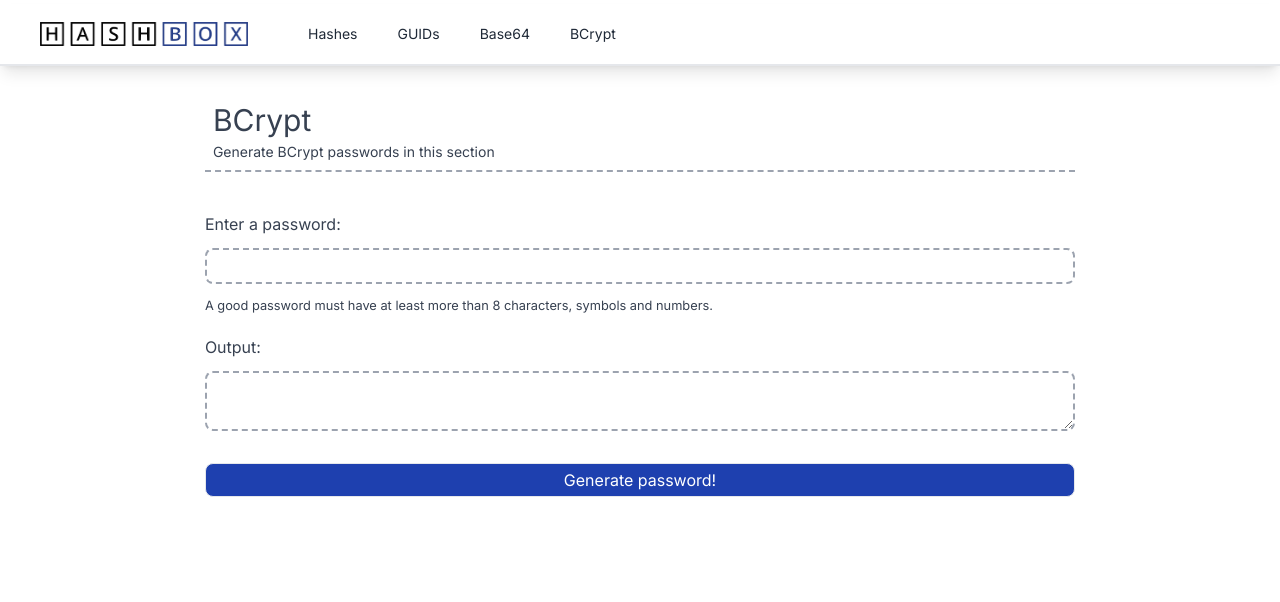
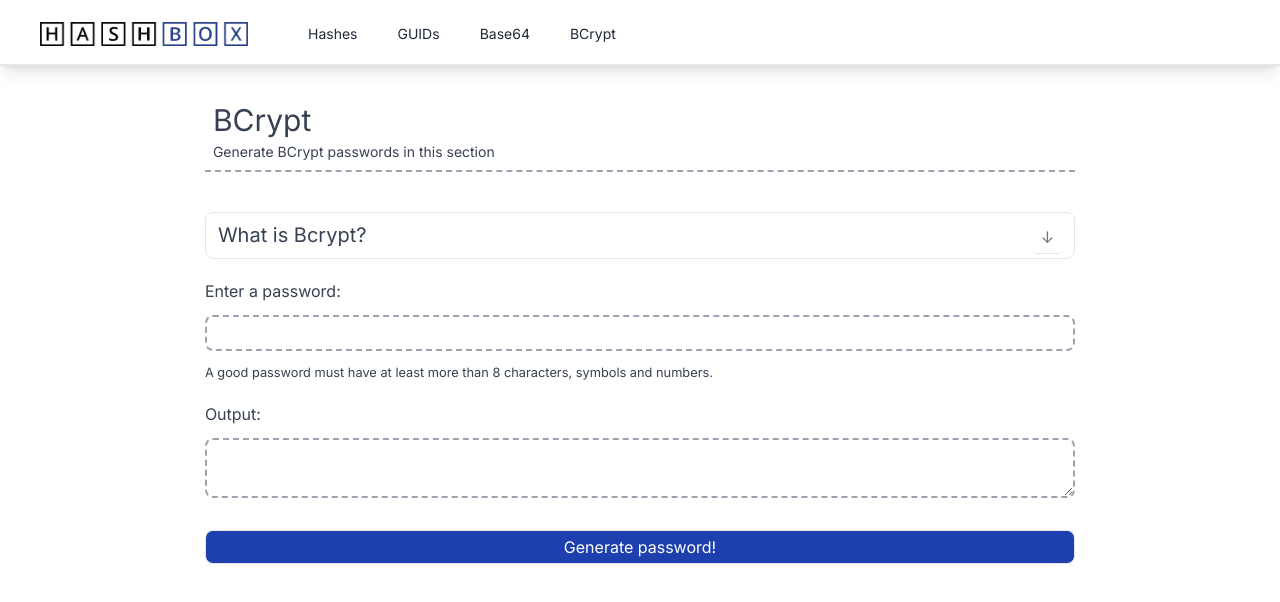
Before and after one commit to gabeFrancisco/hashbox, a Next.js app: page /bcrypt in a window 1280 px wide. Shown: the top 602 px of the page. Built offline with nearby package versions, Linux system fonts and the light colour scheme.

Commit message:
chaged Information component | added more info data

```diff
--- a/src/app/base64/page.tsx
+++ b/src/app/base64/page.tsx
@@ -1,11 +1,14 @@
 import Base64Form from '@/components/Base64Form'
+import Information from '@/components/Information'
 import SectionTitle from '@/components/SectionTitle'
 import React from 'react'
+import data from '../data/data'
 
 const page = () => {
   return (
     <div>
       <SectionTitle title='Base64 Converter' subtitle='Here you can convert a string to a Base64 encode!'/>
+      <Information title={data[2].title} text={data[2].text}/>
       <Base64Form/>
     </div>
   )
--- a/src/app/bcrypt/page.tsx
+++ b/src/app/bcrypt/page.tsx
@@ -1,11 +1,14 @@
 import BCryptForm from '@/components/BCryptForm'
+import Information from '@/components/Information'
 import SectionTitle from '@/components/SectionTitle'
 import React from 'react'
+import data from '../data/data'
 
 const page = () => {
   return (
     <div>
       <SectionTitle title='BCrypt' subtitle='Generate BCrypt passwords in this section'/>
+      <Information title={data[3].title} text={data[3].text}/>
       <BCryptForm/>
     </div>
   )
--- a/src/app/data/data.ts
+++ b/src/app/data/data.ts
@@ -3,6 +3,18 @@ const data = [
     title: "What is a hash?",
     text: "Hashing is the process of transforming any given key or a string of characters into another value. This is usually represented by a shorter, fixed-length value or key that represents and makes it easier to find or employ the original string. The most popular use for hashing is the implementation of hash tables. A hash table stores key and value pairs in a list that is accessible through its index. Because key and value pairs are unlimited, the hash function will map the keys to the table size. A hash value then becomes the index for a specific element.A hash function generates new values according to a mathematical hashing algorithm, known as a hash value or simply a hash. To prevent the conversion of hash back into the original key, a good hash always uses a one-way hashing algorithm. Hashing is relevant to -- but not limited to -- data indexing and retrieval, digital signatures, cybersecurity and cryptography.",
   },
+  {
+    title: "What is a GUID?",
+    text: "GUID is an acronym for 'Globally Unique Identifier'.  A GUID is also sometimes called a UUID or 'Universally Unique Identifier. A GUID/UUID is a globally unique ID (string) that identifies a digital entity (person, place, or thing) that needs to be managed and kept available for a length of time. GUIDs are being assigned to research data, research publications, people, organizations, grants, laboratories, and a growing number of places and things.",
+  },
+  {
+    title: "What is Base64?",
+    text: 'Base64 is a scheme for converting binary data to printable ASCII characters, namely the upper- and lower-case Roman alphabet characters (A–Z, a–z), the numerals (0–9), and the "+" and "/" symbols, with the "=" symbol as a special suffix code. The data\'s original length must be a multiple of eight bits. To convert data to base64, the first byte is placed in the most significant eight bits of a 24-bit buffer, the next in the middle eight, and the third in the least significant eight bits. If there are fewer than three bytes to encode, the corresponding buffer bits will be zero. The buffer is then used, six bits at a time, most significant first, as indices into the string "ABCDEFGHIJKLMNOPQRSTUVWXYZabcdefghijklmnopqrstuvwxyz0123456789+/" and each character thus selected is output.',
+  },
+  {
+    title: "What is Bcrypt?",
+    text: "First created back in 1999, Bcrypt hashing is a way to boost the security of passwords. It combines the processes of hashing and salting passwords to ensure these credentials aren’t saved in plain text. Using the Blowfish cipher, Bcrypt is an algorithm that adds random strings of characters to passwords. That means Bcrypt hashing adds a level of unpredictability to passwords to make these credentials harder to guess. Another element of this process is speed. What makes Bcrpyt a preferred choice is that the algorithm doesn’t run too fast, helping to protect against a wide range of cyberattacks.",
+  },
 ];
 
 export default data;
--- a/src/app/guids/page.tsx
+++ b/src/app/guids/page.tsx
@@ -1,11 +1,14 @@
 import GuidForm from '@/components/GuidForm'
+import Information from '@/components/Information'
 import SectionTitle from '@/components/SectionTitle'
 import React from 'react'
+import data from '../data/data'
 
 const page = () => {
   return (
     <div>
       <SectionTitle title='GUIDs' subtitle='Generate Global Unique Identifier(GUID) in this section!'/>
+      <Information title={data[1].title} text={data[1].text}/>
       <GuidForm/>
     </div>
   )
--- a/src/components/Information.tsx
+++ b/src/components/Information.tsx
@@ -14,18 +14,18 @@ const Information = (props: InformationProps) => {
     console.log(toggleView);
   };
   return (
-    <div className="my-5 py-2 px-3 border border-gray-200 rounded-lg">
-      <div className="py-1 border-b border-gray-200 flex flex-row justify-between">
+    <div className="my-5 pt-1 px-3 border border-gray-200 rounded-lg hover:bg-gray-100">
+      <div onClick={handleView} className="py-1 flex flex-row justify-between cursor-pointer">
         <h3 className="text-xl">{props.title}</h3>
         <button
           onClick={handleView}
-          className="border rounded-lg px-3 py-1 bg-blue-800 hover:bg-blue-900 text-white"
+          className="border-b text-gray-500 rounded px-2 py-1"
         >
           {toggleView ? "↑" : "↓"}
         </button>
       </div>
       {toggleView ? (
-        <div className="py-3">
+        <div className="py-3 mt-1 border-t border-gray-200">
           <p>{props.text}</p>
         </div>
       ) : (
```
